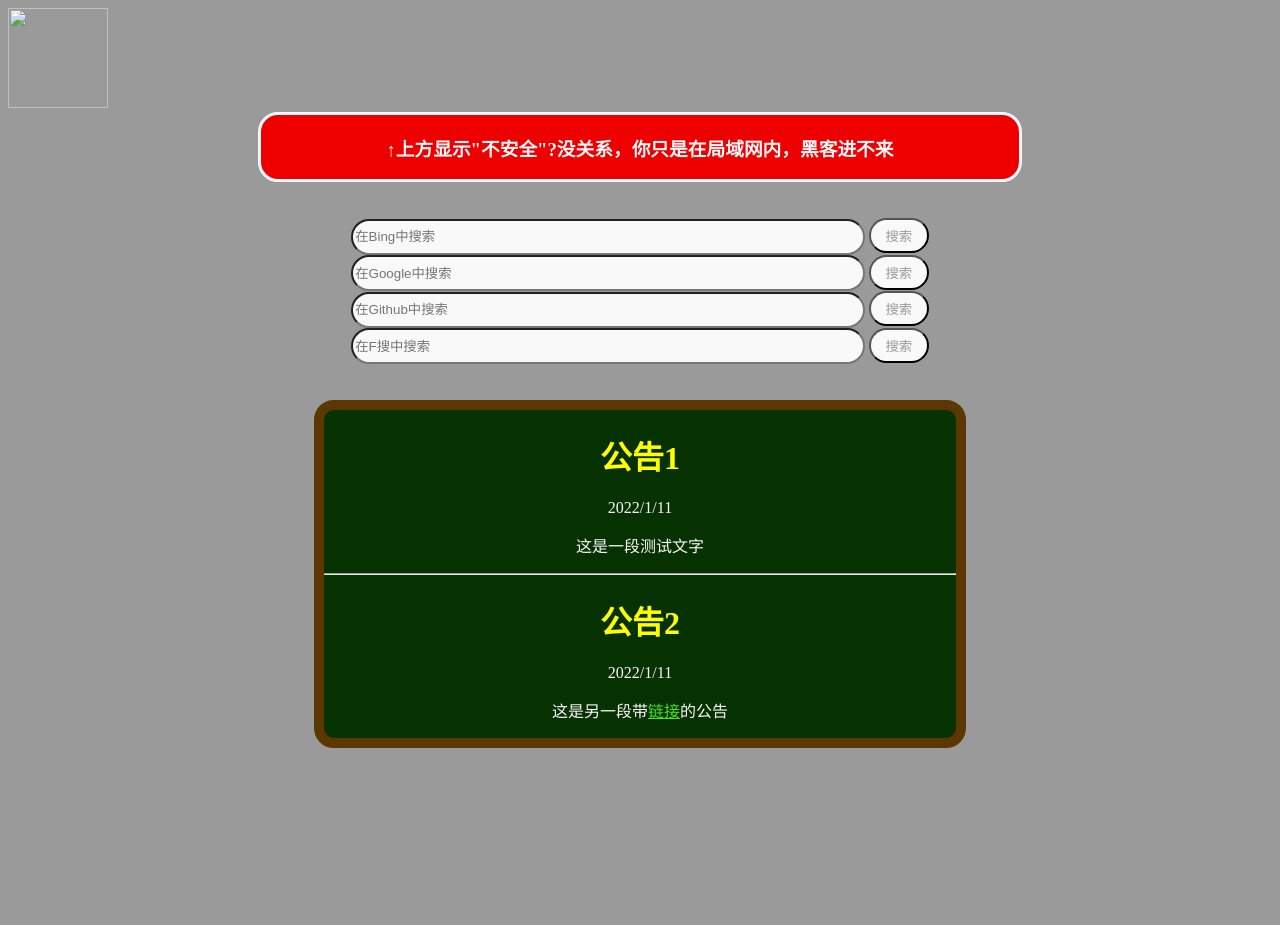
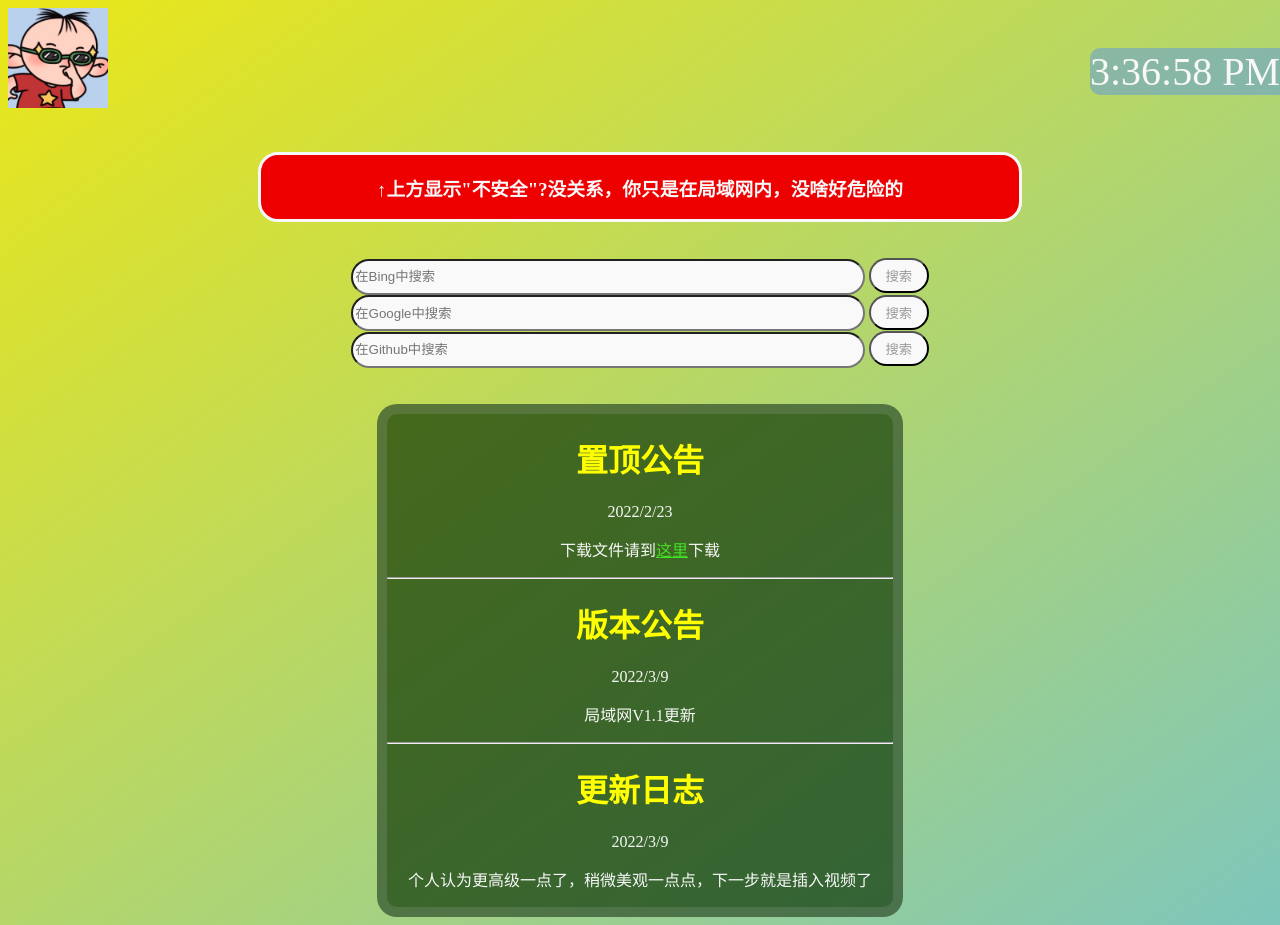
Before and after one commit to Webgit3/Webgit3.github.io, a plain HTML site: page index.html in a window 1280 px wide. Before the commit the page ends 800 px from the top, so only its background shows below. Drawn offline with Linux system fonts and the light colour scheme.

Commit message:
美观一点点

```diff
--- a/CSS/style.css
+++ b/CSS/style.css
@@ -1,6 +1,6 @@
 body
 {
-    background-color: #9a9a9a;
+    background-image: linear-gradient(to bottom right,#ebe717, #7ec6bc);
 }
 div.a
 {
@@ -15,11 +15,20 @@ div.a
 div.b
 {
     border-radius:20px 20px 20px 20px;
-    width: 50%;
+    width: 40%;
     text-align: center;
     margin: auto;
-    border:10px solid #5c3700;
-    background:#063100;
+    border:10px solid #aaaaaa33;
+    background:#063100aa;
+}
+div.c
+{
+    border-radius:20px 20px 20px 20px;
+    text-align: center;
+    width: 15%;
+    margin: auto;
+    border:1px solid #ff8422;
+    background-image: linear-gradient(to bottom right, #00FFEF , pink);
 }
 div.search
 {
--- a/index.html
+++ b/index.html
@@ -3,28 +3,23 @@
 <head>
 <meta charset="UTF-8">
 <link rel="stylesheet" href="CSS/style.css" />
-<!--<script type="text/javascript">
-    //<!CDATA[
-        var bodyBgs = [];
-        bodyBgs[0] = "images/01.jpg";
-        bodyBgs[1] = "images/02.jpg";
-        bodyBgs[2] = "images/03.jpg";
-        bodyBgs[3] = "images/04.jpg";
-        bodyBgs[4] = "images/05.jpg";
-
-        var randomBgIndex = Math.round( Math.random() * 4 );
-
-    //输出随机的背景图
-        document.write('<style>body{background:url(' + bodyBgs[randomBgIndex] + ') no-repeat 50% 0}</style>');
-    //]]>
-    </script>-->
+<script src="js/UTC.js"></script>
 <title>局域网公告系统</title>
 </head>
 <body>
-    <a href="https://hyperbeam.com/"><img src="./images/logo.png" width="100" height="100"/></a>
+    <a href="https://hyperbeam.com/" style="float: left;"><img src="./images/LOGO.jpg" width="100" height="100"/></a>
+    <p id="demo" style="position: absolute;right: 0px;background:#48f6; border-radius: 10px 0px 0px 10px;font-size:40px;"></p>
+    <br />
+    <br />
+    <br />
+    <br />
+    <br />
+    <br />
+    <br />
+    <br />
     <article>
         <div class="a">
-            <h3>↑上方显示"不安全"?没关系，你只是在局域网内，黑客进不来</h3>
+            <h3>↑上方显示"不安全"?没关系，你只是在局域网内，没啥好危险的</h3>
         </div>
     </article>
     <br />
@@ -45,20 +40,18 @@
             <input size="30" name="q" placeholder="在Github中搜索" type="text" style="background-color: #f9f9f9 ;border-radius:20px 20px 20px 20px;color:#999999;width: 40%;height: 30px;" />
             <input name="Search" value="搜索" type="submit" style="background-color: #f9f9f9 ;border-radius:20px 20px 20px 20px;color:#999999;height: 35px;width:60px;"/>
         </form>
-        <form action="http://fsou.cc/search" method="get">
-            <input name="ie" value="UTF-8" type="hidden" />
-            <input size="30" name="q" placeholder="在F搜中搜索" type="text" style="background-color: #f9f9f9 ;border-radius:20px 20px 20px 20px;color:#999999;width: 40%;height: 30px;" />
-            <input name="Search" value="搜索" type="submit" style="background-color: #f9f9f9 ;border-radius:20px 20px 20px 20px;color:#999999;height: 35px;width:60px;"/>
-        </form>
     </div>
     <br />
     <br />
     <div class="b">
-        <h1>公告1</h1><p>2022/1/11</p>
-        <p>这是一段测试文字</p>
+        <h1>置顶公告</h1><p>2022/2/23</p>
+        <p>下载文件请到<a href="./Files/">这里</a>下载</p>
     <hr />
-        <h1>公告2</h1><p>2022/1/11</p>
-        <p>这是另一段带<a href="https://google.com">链接</a>的公告</p>
+        <h1>版本公告</h1><p>2022/3/9</p>
+        <p>局域网V1.1更新</p>
+    <hr />
+        <h1>更新日志</h1><p>2022/3/9</p>
+        <p>个人认为更高级一点了，稍微美观一点点，下一步就是插入视频了</p>
     </div>
 </body>
 </html>
--- /dev/null
+++ b/js/UTC.js
@@ -0,0 +1,6 @@
+var myVar=setInterval(function(){myTimer()},1000);
+                function myTimer(){
+             	var d=new Date();
+            	var t=d.toLocaleTimeString();
+            	document.getElementById("demo").innerHTML=t;
+                }
```
Also changed, not shown: favicon.ico (added), images/LOGO.jpg (added), 1 other file.
